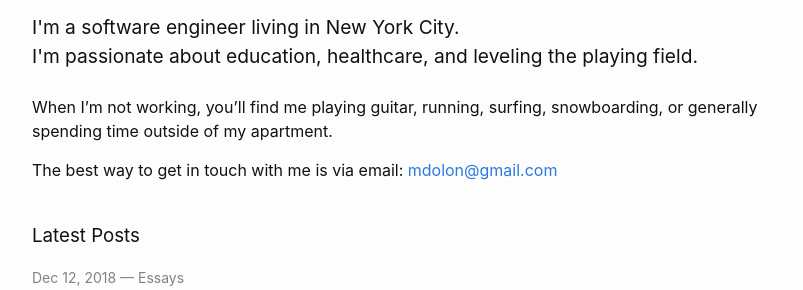
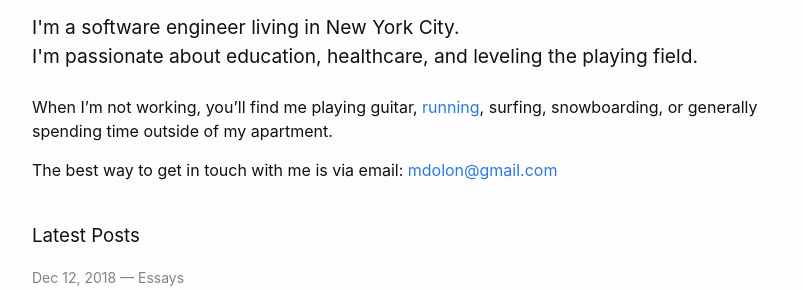
Before and after one commit to mdolon/mdolon-dot-com, a Jekyll site: the page built from index.md, in a window 1280 px wide. Shown: the part 283-573 px from the top of the page, without its empty margins (238-1041 px from the left). Built offline with Jekyll 4.4.1, drawn with Linux system fonts in a browser that asks for light colours; part of the change alters nothing that is shown.

```diff
--- a/index.md
+++ b/index.md
@@ -16,9 +16,10 @@ layout: home
   I'm passionate about education, healthcare, and leveling the playing field.
 </h4>
 <br />
-When I'm not working, you'll find me playing guitar, running, surfing,
+When I'm not working, you'll find me playing guitar, [running][0], surfing,
 snowboarding, or generally spending time outside of my apartment.
 
-The best way to get in touch with me is via email: [mdolon@gmail.com](mailto:mdolon+com@gmail.com)
+The best way to get in touch with me is via email: [mdolon@gmail.com][1]
 
-[0]: https://www.usertesting.com/
+[0]: https://www.strava.com/athletes/monji
+[1]: mailto:mdolon+com@gmail.com
```
